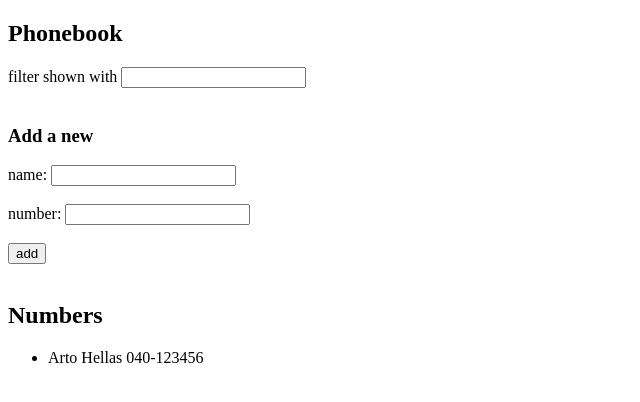
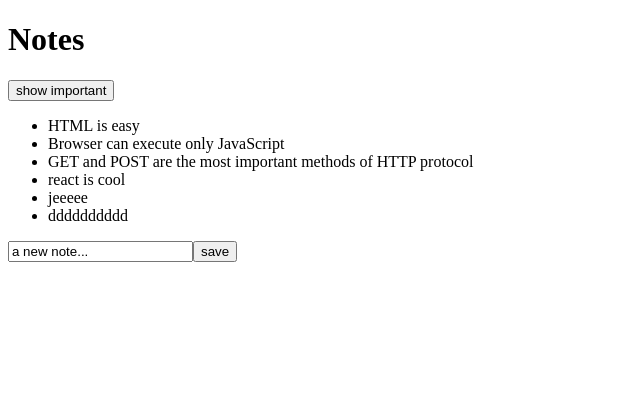
Before and after one commit to dildorababaerova/part2, a React (Vite) app in the folder part2/: page / in a window 1280 px wide. Shown: the top 402 px of the page, without its empty margins (0-640 px from the left). Built offline with nearby package versions, Linux system fonts and the light colour scheme; data requests are answered from the project's data file.

Commit message:
Done part2c-exercise

```diff
--- /dev/null
+++ b/part2/db.json
@@ -0,0 +1,34 @@
+{
+  "notes": [
+    {
+      "id": "1",
+      "content": "HTML is easy",
+      "important": true
+    },
+    {
+      "id": "2",
+      "content": "Browser can execute only JavaScript",
+      "important": false
+    },
+    {
+      "id": "3",
+      "content": "GET and POST are the most important methods of HTTP protocol",
+      "important": true
+    },
+    {
+      "id": 4,
+      "content": "react is cool",
+      "important": false
+    },
+    {
+      "id": 5,
+      "content": "jeeeee",
+      "important": true
+    },
+    {
+      "id": 6,
+      "content": "dddddddddd",
+      "important": false
+    }
+  ]
+}
--- a/part2/package.json
+++ b/part2/package.json
@@ -7,9 +7,11 @@
     "dev": "vite",
     "build": "vite build",
     "lint": "eslint .",
-    "preview": "vite preview"
+    "preview": "vite preview",
+    "server": "json-server -p3001 --watch db.json"
   },
   "dependencies": {
+    "axios": "^1.7.7",
     "react": "^18.3.1",
     "react-dom": "^18.3.1"
   },
@@ -23,6 +25,7 @@
     "eslint-plugin-react-hooks": "^5.1.0-rc.0",
     "eslint-plugin-react-refresh": "^0.4.9",
     "globals": "^15.9.0",
+    "json-server": "^1.0.0-beta.3",
     "vite": "^5.4.1"
   }
 }
--- /dev/null
+++ b/part2/src/App-exercises.jsx
@@ -0,0 +1,79 @@
+import { useEffect, useState } from 'react'
+import Filter from './components/Filter'
+import PersonForm from './components/PersonForm'
+import Person from './components/Person'
+import axios from 'axios'
+
+const App = () => {
+  const [persons, setPersons] = useState([])
+  const [newName, setNewName] = useState('')
+  const [newNumber, setNewNumber] = useState('')
+  const [newFilter, setNewFilter] = useState('')
+
+  useEffect(()=>{
+    axios
+    .get('http://localhost:3001/persons')
+    .then(response=>{
+      setPersons(response.data)
+      console.log('response.data', response.data)
+    });
+  }, [])
+
+
+
+  const addPerson =(event)=>{
+    event.preventDefault()
+
+    const newObject = {
+      name: newName,
+      number: newNumber,
+      id:persons.length+1
+    }
+    if(persons.find(person => person.name === newName||person.number === newNumber)){
+      alert(`${newName} or ${newNumber} is already added to phonebook`)
+      return
+    } else {
+      setPersons(persons.concat(newObject))
+      console.log('added a new name', newObject)
+      setNewName('')
+      setNewNumber('')
+    }
+  }
+
+  const handleNameChange = (event) => {
+    setNewName(event.target.value)
+  }
+  const handleNumberChange = (event) => {
+    setNewNumber(event.target.value)
+  }
+  const handleFilterChange = (event) => {
+    setNewFilter(event.target.value)
+  }
+
+
+  return (
+    <div>
+      <h2>Phonebook</h2>
+
+        <Filter newFilter={newFilter} handleFilterChange={handleFilterChange}  />
+
+        <br/>
+
+        <h3>Add a new</h3>
+
+        <PersonForm addPerson={addPerson}
+        newName={newName}
+        handleNameChange={handleNameChange}
+        newNumber={newNumber}
+        handleNumberChange={handleNumberChange}
+        />
+        <br/>
+
+      <h2>Numbers</h2>
+      <Person persons={persons} newFilter={newFilter}/>
+    </div>
+
+  )
+}
+
+export default App
--- a/part2/src/App.jsx
+++ b/part2/src/App.jsx
@@ -1,71 +1,78 @@
+import React, { useEffect } from 'react';
 import { useState } from 'react'
-import Filter from './components/Filter'
-import PersonForm from './components/PersonForm'
-import Person from './components/Person'
+import Note from './components/Note'
+import axios from 'axios'
+
+
 
 const App = () => {
-  const [persons, setPersons] = useState([
-    { id:1,
-      name: 'Arto Hellas',
-      number: '040-123456'
+  const [notes, setNotes] = useState([])
+  const [newNote, setNewNote] = useState(    'a new note...'  )
+  const [showAll, setShowAll] = useState(true)
+
+const hook =()=>{
+  console.log('effect')
+  axios
+  .get('http://localhost:3001/notes')
+  .then(response => {
+     console.log('Server response:', response.data)
+    setNotes(response.data)
+})
+}
+console.log('render', notes.length, 'notes')
+
+useEffect(hook, [])
+
+const addNote = (event) => {
+    event.preventDefault()
+    const noteObject={
+      content: newNote,
+      important: Math.random() > 0.5,
+      id: notes.length+1
     }
-  ])
-  const [newName, setNewName] = useState('')
-  const [newNumber, setNewNumber] = useState('')
-  const [newFilter, setNewFilter] = useState('')
+    axios
+    .post('http://localhost:3001/notes', noteObject)
+    .then(response => {
+      console.log(response)
+      setNotes(notes.concat(response.data))
+      setNewNote('')
+    })
 
-  const addPerson =(event)=>{
-    event.preventDefault()
-
-    const newObject = {
-      name: newName,
-      number: newNumber,
-      id:persons.length+1
-    }
-    if(persons.find(person => person.name === newName||person.number === newNumber)){
-      alert(`${newName} or ${newNumber} is already added to phonebook`)
-      return
-    } else {
-      setPersons(persons.concat(newObject))
-      console.log('added a new name', newObject)
-      setNewName('')
-      setNewNumber('')
-    }
   }
 
-  const handleNameChange = (event) => {
-    setNewName(event.target.value)
-  }
-  const handleNumberChange = (event) => {
-    setNewNumber(event.target.value)
-  }
-  const handleFilterChange = (event) => {
-    setNewFilter(event.target.value)
+const handleChangeNote = (event) => {
+    console.log('new note assigned', event.target.value)
+    setNewNote(event.target.value)
   }
 
+  const importantNotes = notes.filter(note => note.important);
+
+  const notesToShow = showAll
+  ? notes
+  : importantNotes
+
+  console.log('notesToShow', notesToShow)
 
   return (
     <div>
-      <h2>Phonebook</h2>
+      <h1>Notes</h1>
+      <button onClick={() => setShowAll(!showAll)}>
+        show {showAll ? 'important' : 'all'}
+      </button>
 
-        <Filter newFilter={newFilter} handleFilterChange={handleFilterChange}  />
 
-        <br/>
-
-        <h3>Add a new</h3>
-
-        <PersonForm addPerson={addPerson}
-        newName={newName}
-        handleNameChange={handleNameChange}
-        newNumber={newNumber}
-        handleNumberChange={handleNumberChange}
+      <ul>
+        {notesToShow.map(note =>
+          <Note key={note.id} note={note} />
+        )}
+      </ul>
+      <form onSubmit={addNote}>
+        <input value={newNote}
+        onChange={handleChangeNote}
         />
-        <br/>
-
-      <h2>Numbers</h2>
-      <Person persons={persons} newFilter={newFilter}/>
+        <button type="submit">save</button>
+      </form>
     </div>
-
   )
 }
 
--- a/part2/src/components/Note.jsx
+++ b/part2/src/components/Note.jsx
@@ -1,6 +1,6 @@
 const Note = ({ note }) => {
     return (
-      <li>{note.content}</li>
+      <li key={note.id}>{note.content}</li>
     )
   }
 
--- a/part2/src/main.jsx
+++ b/part2/src/main.jsx
@@ -1,29 +1,8 @@
-import React from 'react'
+
 import ReactDOM from 'react-dom/client'
+import App from './App'
+// import App from './App-exercises'
 
-import App from './App'
 
-// const notes = [
-//   {
-//     id: 1,
-//     content: 'HTML is easy',
-//     important: true
-//   },
-//   {
-//     id: 2,
-//     content: 'Browser can execute only JavaScript',
-//     important: false
-//   },
-//   {
-//     id: 3,
-//     content: 'GET and POST are the most important methods of HTTP protocol',
-//     important: true
-//   }
-// ]
-
-// ReactDOM.createRoot(document.getElementById('root')).render(
-//   <App notes={notes} />
-// )
-ReactDOM.createRoot(document.getElementById('root')).render(
-  <App />
-)
+ReactDOM.createRoot(document.getElementById('root')).render(<App />);
+// ReactDOM.createRoot(document.getElementById('root')).render(<App />);
```
Also changed, not shown: part2/db_exercises.json (added, +24 -0 lines), part2/src/App-tutorial.jsx (deleted, +0 -59 lines), 2 other files (tests, documents, lock files or other folders).
